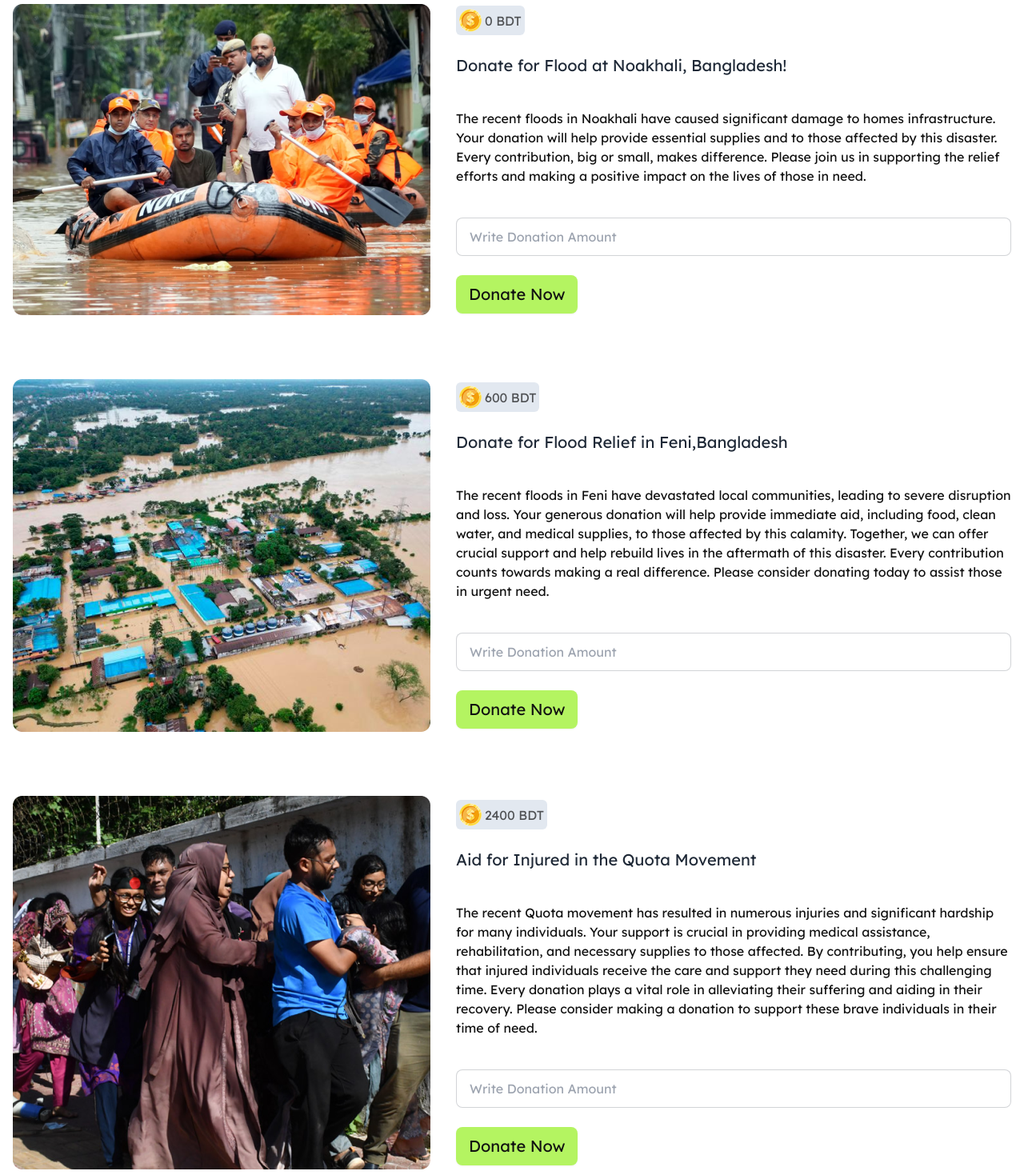
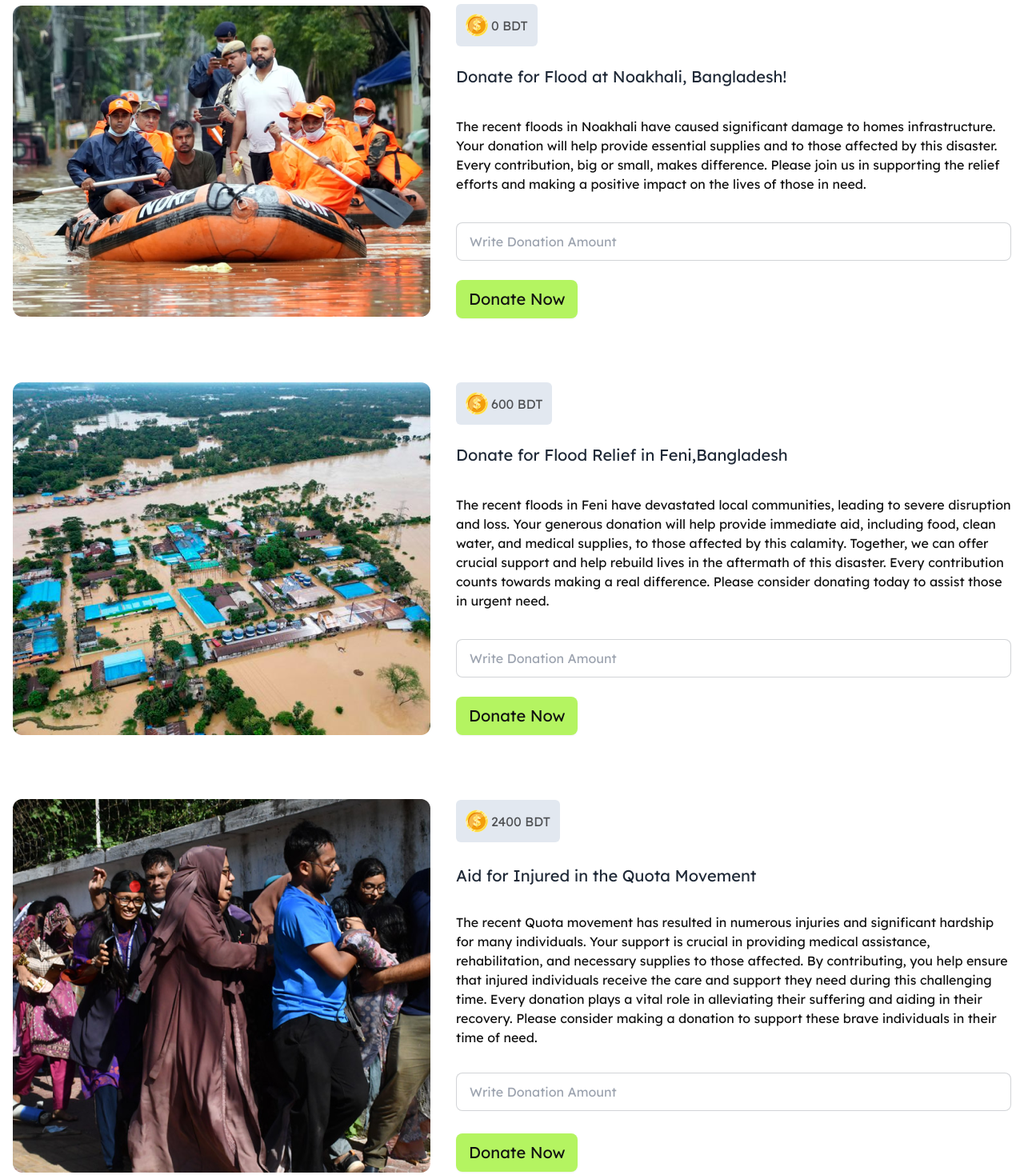
Before and after one commit to Shahadat-Hossen-008/Trust-Donate, a plain HTML site: page index.html in a window 1280 px wide. Shown: the part 280-1749 px from the top of the page at 80% size. Drawn offline with nearby package versions, Linux system fonts and the light colour scheme.

Commit message:
fix card issue

```diff
--- a/index.html
+++ b/index.html
@@ -70,12 +70,12 @@
             <img src="assets/noakhali.png" alt="flood">
 
           <div class="space-y-6">
-            <button class="border-none flex justify-center items-center text-color_primary bg-slate-200 p-1 rounded-md"><img src="assets/coin.png" alt="coin" class="pr-1">0 BDT</button>
+            <button class="border-none flex justify-center items-center text-color_primary bg-slate-200 p-3 rounded-md"><img src="assets/coin.png" alt="coin" class="pr-1">0 BDT</button>
             <h4 class="text-xl font-normal">Donate for Flood at Noakhali, Bangladesh!</h4>
-            <p class="py-4 text-color_main">
+            <p class="py-3 text-color_main">
                 The recent floods in Noakhali have caused significant damage to homes  infrastructure. Your donation will help provide essential supplies and  to those affected by this disaster. Every contribution, big or small, makes  difference. Please join us in supporting the relief efforts and making a positive impact on the lives of those in need.
             </p>
-            <div class="w-full mb-4">
+            <div class="w-full mb-3">
                 <input type="text" placeholder="Write Donation Amount" class="input input-bordered w-full" />
             </div>
             <button class="btn font-normal text-color_main bg-btn_color text-xl border-none">Donate Now</button>
@@ -90,12 +90,12 @@
             <img src="assets/feni.png" alt="flood">
 
           <div class="space-y-6">
-            <button class="border-none flex justify-center items-center text-color_primary bg-slate-200 p-1 rounded-md"><img src="assets/coin.png" alt="coin" class="pr-1">600 BDT</button>
+            <button class="border-none flex justify-center items-center text-color_primary bg-slate-200 p-3 rounded-md"><img src="assets/coin.png" alt="coin" class="pr-1">600 BDT</button>
             <h4 class="text-xl font-normal">Donate for Flood Relief in Feni,Bangladesh</h4>
-            <p class="py-4 text-color_main">
+            <p class="py-3 text-color_main">
                 The recent floods in Feni have devastated local communities, leading to severe disruption and loss. Your generous donation will help provide immediate aid, including food, clean water, and medical supplies, to those affected by this calamity. Together, we can offer crucial support and help rebuild lives in the aftermath of this disaster. Every contribution counts towards making a real difference. Please consider donating today to assist those in urgent need.
             </p>
-            <div class="w-full mb-4">
+            <div class="w-full mb-3">
                 <input type="text" placeholder="Write Donation Amount" class="input input-bordered w-full" />
             </div>
             <button class="btn font-normal text-color_main bg-btn_color text-xl border-none">Donate Now</button>
@@ -107,12 +107,12 @@
       <!-- card section 3 start  -->
       <div class="hero my-12">
         <div class="hero-content flex-col lg:flex-row gap-8 p-4">
-            <img src="assets/quota-protest.png" alt="flood">
+            <img class="h-fit" src="assets/quota-protest.png" alt="flood">
 
-          <div class="space-y-6">
-            <button class="border-none flex justify-center items-center text-color_primary bg-slate-200 p-1 rounded-md"><img src="assets/coin.png" alt="coin" class="pr-1">2400 BDT</button>
+          <div class="space-y-7">
+            <button class="border-none flex justify-center items-center text-color_primary bg-slate-200 p-3 rounded-md"><img src="assets/coin.png" alt="coin" class="pr-1">2400 BDT</button>
             <h4 class="text-xl font-normal">Aid for Injured in the Quota Movement</h4>
-            <p class="py-4 text-color_main">
+            <p class="py-1 text-color_main">
                 The recent Quota movement has resulted in numerous injuries and significant hardship for many individuals. Your support is crucial in providing medical assistance, rehabilitation, and necessary supplies to those affected. By contributing, you help ensure that injured individuals receive the care and support they need during this challenging time. Every donation plays a vital role in alleviating their suffering and aiding in their recovery. Please consider making a donation to support these brave individuals in their time of need.
             </p>
             <div class="w-full mb-4">
```
